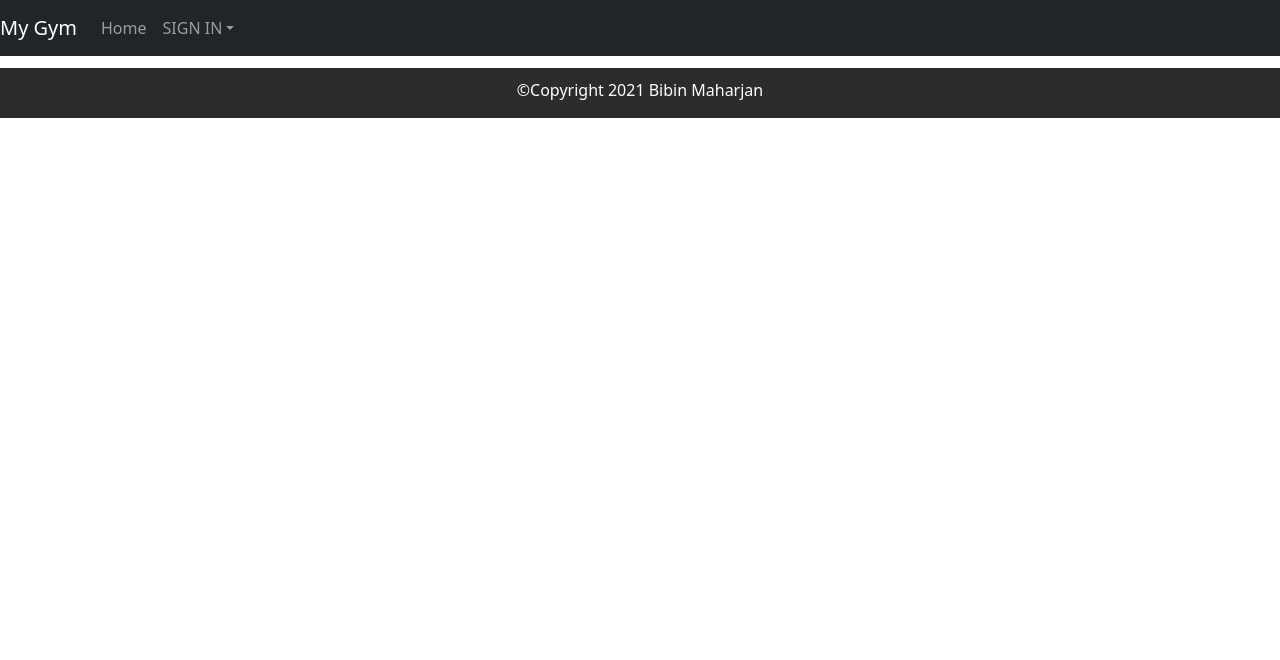
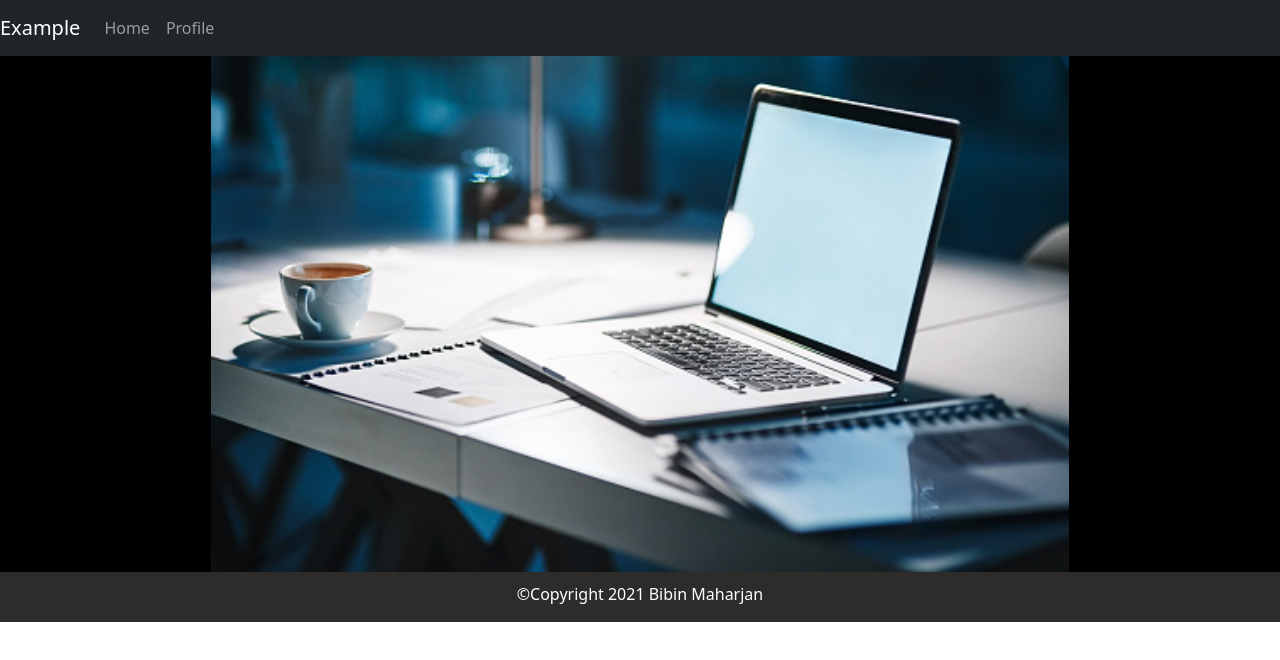
Before and after one commit to BbinMaharjan/ReactJavascriptExample, a React (Create React App) app: page / in a window 1280 px wide. Shown: the top 660 px of the page. Built offline with nearby package versions, Linux system fonts and the light colour scheme.

Commit message:
COM# - home and profile ui design

```diff
--- a/src/App.js
+++ b/src/App.js
@@ -1,9 +1,9 @@
 import "./App.css";
-import React from "react";
 import { BrowserRouter, Switch, Route } from "react-router-dom";
 import NavBar from "./components/NavBar";
 
 import Home from "./pages/home";
+import Profile from "./pages/profile";
 import Footer from "./components/Footer";
 function App() {
   return (
@@ -11,6 +11,7 @@ function App() {
       <NavBar />
       <Switch>
         <Route exact path="/" component={Home} />
+        <Route exact path="/profile" component={Profile} />
       </Switch>
       <Footer />
     </BrowserRouter>
--- /dev/null
+++ b/src/components/Card.js
@@ -0,0 +1,41 @@
+import React from "react";
+import {
+  Card,
+  CardImg,
+  CardText,
+  CardBody,
+  CardTitle,
+  CardSubtitle,
+  Button,
+} from "reactstrap";
+
+const CardEmp = (props) => {
+  return (
+    <div>
+      <Card>
+        <CardImg
+          top
+          width="10%"
+          height="50%"
+          src={props.imagesource}
+          alt="Card image cap"
+        />
+        <CardBody>
+          <CardTitle tag="h5">{props.title}</CardTitle>
+          <CardSubtitle tag="h6" className="mb-2 text-muted">
+            {props.subtitle}
+          </CardSubtitle>
+          <CardText>
+            Some quick Card text to build on the card title and make up the bulk
+            of the card's content.
+          </CardText>
+          <Button color="success" size="lg" block>
+            Button
+          </Button>
+        </CardBody>
+      </Card>
+    </div>
+  );
+};
+
+export default CardEmp;
--- a/src/components/NavBar.js
+++ b/src/components/NavBar.js
@@ -7,10 +7,6 @@ import {
   Nav,
   NavItem,
   NavLink,
-  UncontrolledDropdown,
-  DropdownToggle,
-  DropdownMenu,
-  DropdownItem,
 } from "reactstrap";
 
 const NavBar = (props) => {
@@ -21,26 +17,16 @@ const NavBar = (props) => {
   return (
     <div>
       <Navbar color="dark" dark expand="md" fixed="top">
-        <NavbarBrand href="/">My Gym</NavbarBrand>
+        <NavbarBrand href="/">Example</NavbarBrand>
         <NavbarToggler onClick={toggle} />
         <Collapse isOpen={isOpen} navbar>
           <Nav className="mr-auto" navbar>
             <NavItem>
               <NavLink href="/">Home</NavLink>
             </NavItem>
-            <UncontrolledDropdown inNavbar>
-              <DropdownToggle nav caret>
-                SIGN IN
-              </DropdownToggle>
-              <DropdownMenu right>
-                <DropdownItem>Gym Owner</DropdownItem>
-                <DropdownItem>Gym Member</DropdownItem>
-                <DropdownItem divider />
-                <DropdownItem style={{ background: "green" }}>
-                  <NavLink href="/admin/login">Admin</NavLink>
-                </DropdownItem>
-              </DropdownMenu>
-            </UncontrolledDropdown>
+            <NavItem>
+              <NavLink href="/profile">Profile</NavLink>
+            </NavItem>
           </Nav>
         </Collapse>
       </Navbar>
--- a/src/components/footer.css
+++ b/src/components/footer.css
@@ -1,12 +1,11 @@
 .footer {
   left: 0;
-  bottom: 0;
+  bottom: 100px;
   width: 100%;
   height: 50px;
   background-color: rgb(46, 43, 43);
   color: white;
   text-align: center;
   padding-top: 10px;
-  margin-top: 20px;
   position: static;
 }
--- /dev/null
+++ b/src/pages/home.css
@@ -0,0 +1,11 @@
+.image {
+  display: flex;
+  background-color: black;
+  align-items: center;
+  justify-content: center;
+}
+
+img {
+  width: 67%;
+  height: fit-content;
+}
--- a/src/pages/home.js
+++ b/src/pages/home.js
@@ -1,9 +1,12 @@
 import React from "react";
-
+import "./home.css";
+import bg from "../image/bg.jpg";
 const Home = (props) => {
   return (
     <div>
-      <h1>Home</h1>
+      <div className="image">
+        <img src={bg} alt="gym"></img>
+      </div>
     </div>
   );
 };
--- /dev/null
+++ b/src/pages/profile.css
@@ -0,0 +1,8 @@
+.profilepage {
+  display: flex;
+  flex-direction: column;
+  justify-content: center;
+  align-items: center;
+  margin-top: 100px;
+  margin-bottom: 50px;
+}
--- /dev/null
+++ b/src/pages/profile.js
@@ -0,0 +1,22 @@
+import React from "react";
+import CardEmp from "../components/Card";
+import "./profile.css";
+const Profile = (props) => {
+  return (
+    <div className="profilepage">
+      <CardEmp
+        imagesource="https://encrypted-tbn0.gstatic.com/images?q=tbn:ANd9GcSEfWLZPyg1xY4j7nc_MtVIkH29_BjP18PYYA&usqp=CAU"
+        title="Bibin Maharjan"
+        subtitle="Learing How to code"
+      />
+      <hr />
+      <CardEmp
+        imagesource="https://encrypted-tbn0.gstatic.com/images?q=tbn:ANd9GcSARk6d-8Ro7998IxxKSpa2c1XGm9fsFR007A&usqp=CAU"
+        title="Leon Maharjan"
+        subtitle="Learing How to code"
+      />
+    </div>
+  );
+};
+
+export default Profile;
```
Also changed, not shown: src/image/bg.jpg (added).
